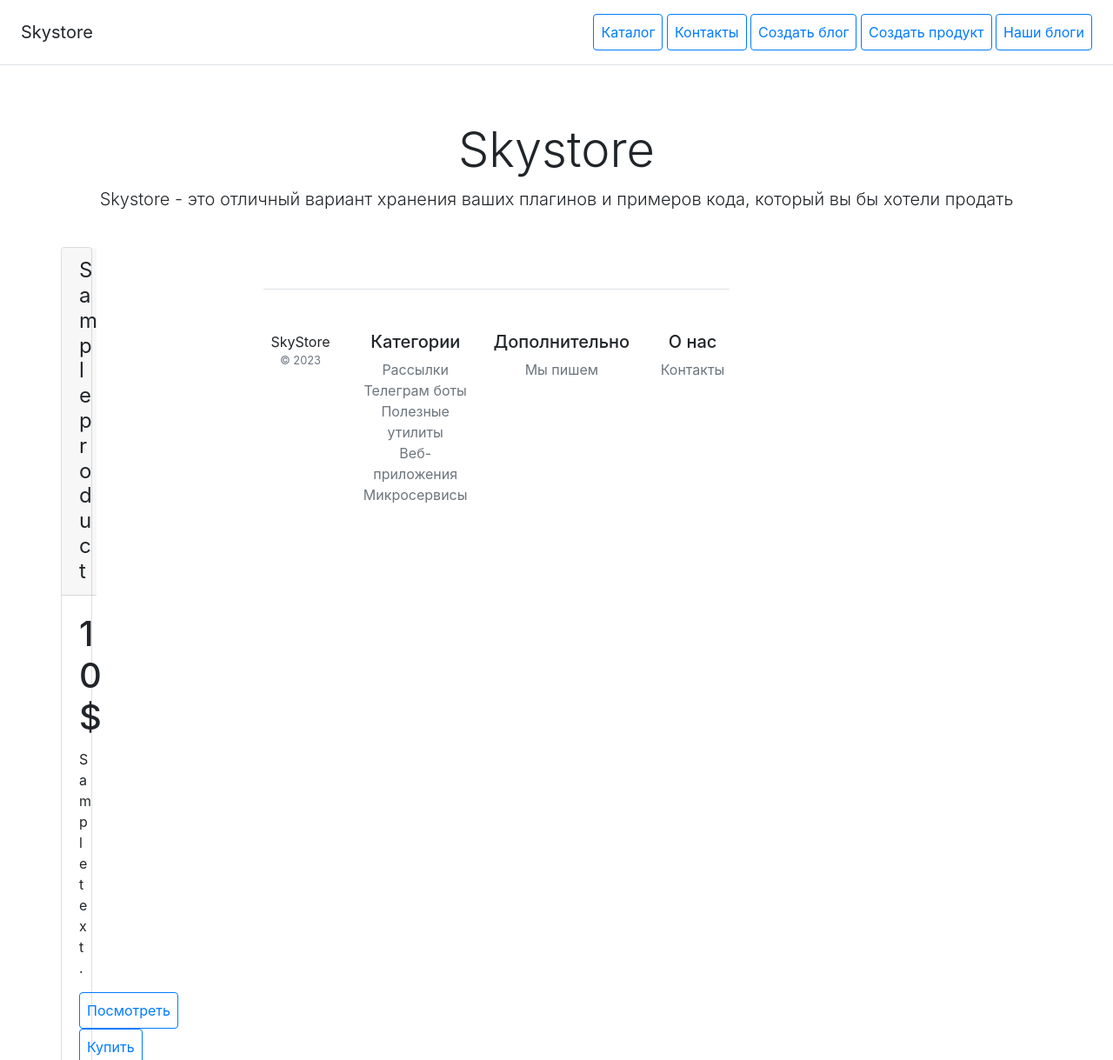
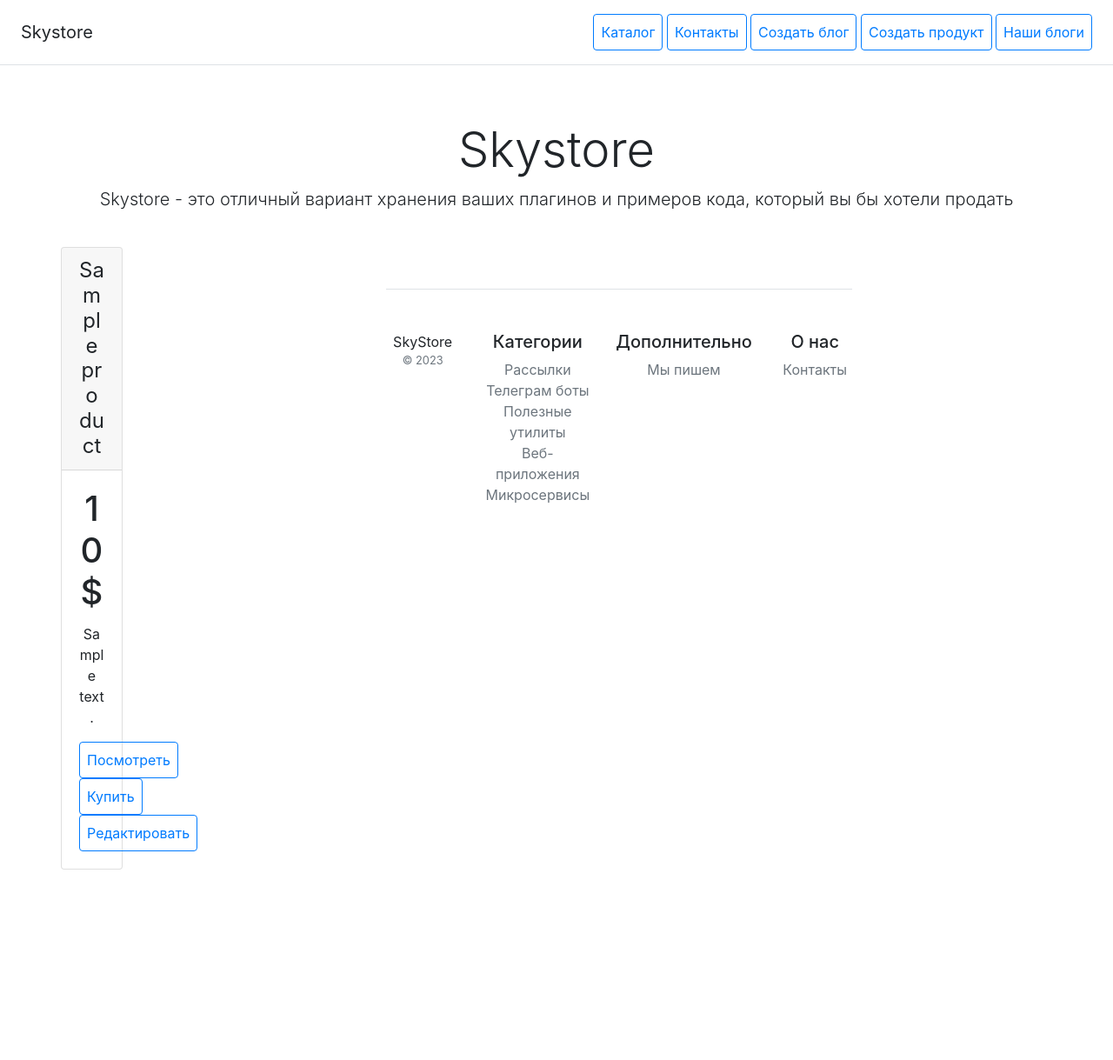
Before and after one commit to RenatUrazbakhtin/Skystore, a Django app: page / in a window 1280 px wide. Shown: the top 1219 px of the page at 87% size. After the commit the page ends 1000 px from the top, so only its background shows below. Run offline with Django 4.2, Linux system fonts and the light colour scheme; tables that the repository leaves empty hold one stand-in row (values such as "Sample post"); some libraries are stand-ins or nearby versions.

Commit message:
add button for update product

```diff
--- a/catalog/templates/catalog/home.html
+++ b/catalog/templates/catalog/home.html
@@ -18,6 +18,7 @@
                 <p class="text-center">{{object.description | truncatechars:100}}</p>
                 <a class="p-2 btn btn-outline-primary" href="{% url 'product' object.pk %}">Посмотреть</a>
                 <a class="p-2 btn btn-outline-primary" href="#">Купить</a>
+                <a class="p-2 btn btn-outline-primary" href="{% url 'update_product' object.pk %}">Редактировать</a>
             </div>
         </div>
     </div>
```
